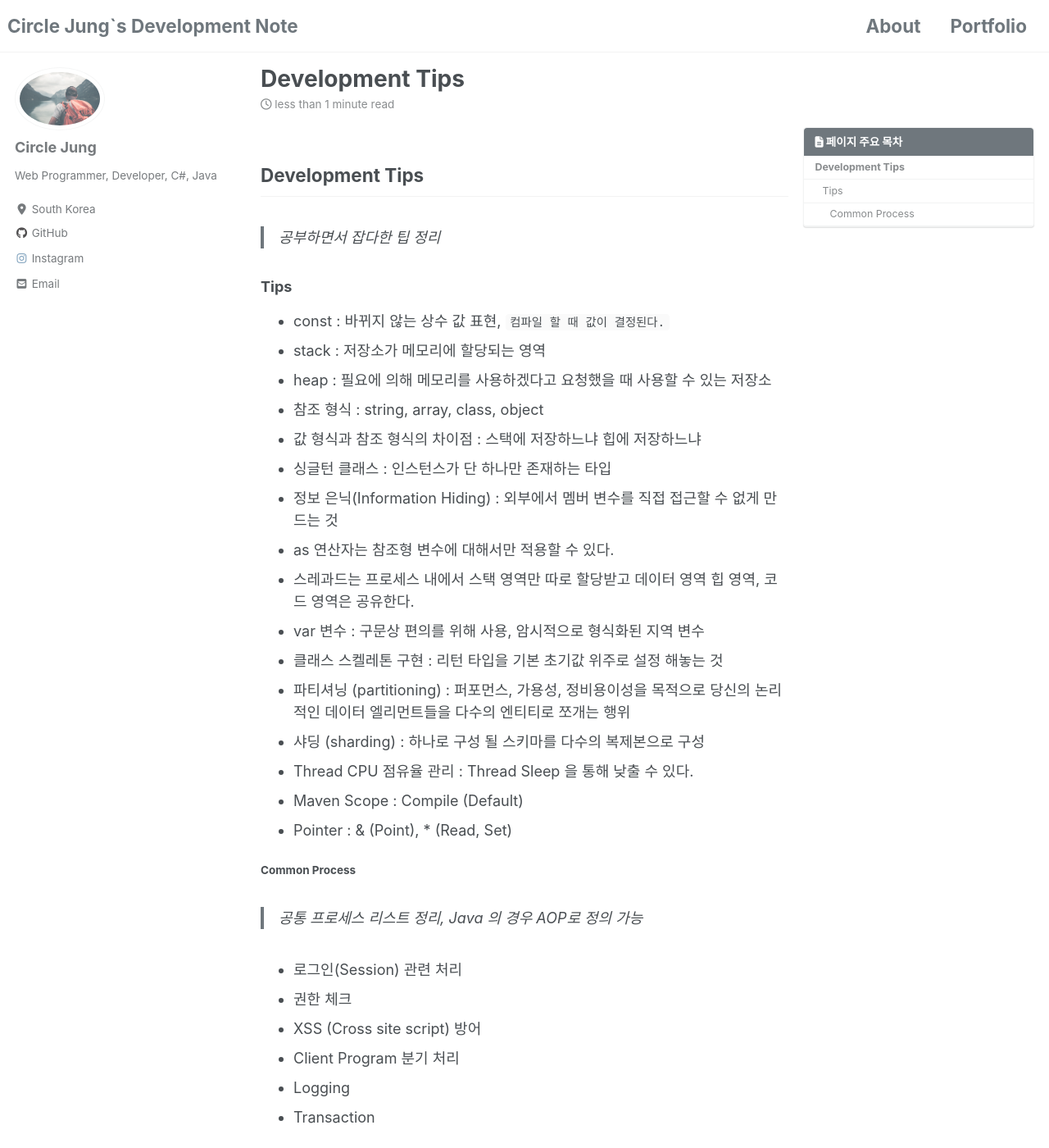
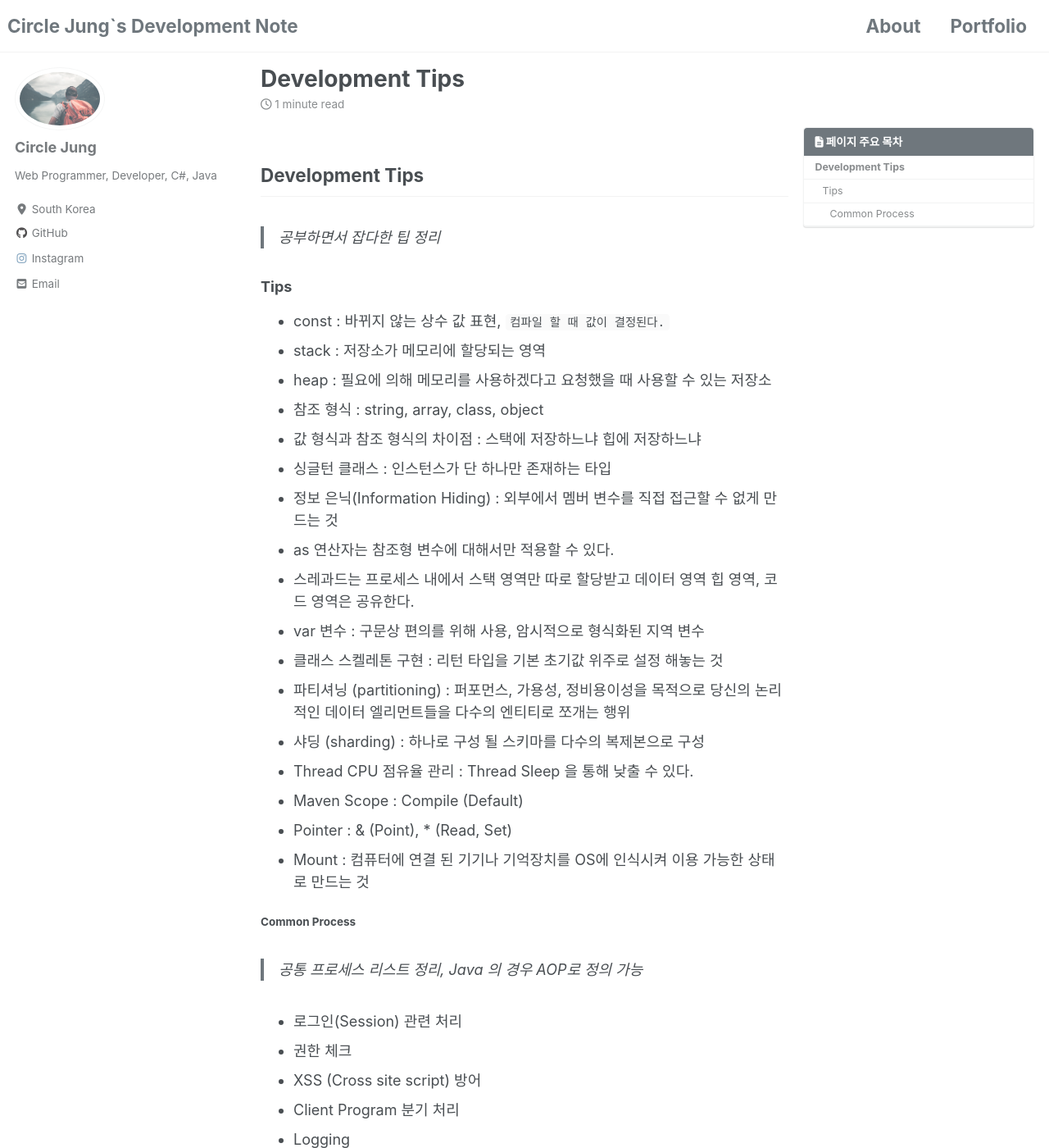
Before and after one commit to jwh0124/jwh0124.github.io, a Jekyll site: the page built from _posts/2020-05-09-development_tip.md, in a window 1280 px wide and 1400 px high. Shown: the whole window at 82% size. Built offline with Jekyll 4.4.1, drawn with Linux system fonts in a browser that asks for light colours; cached includes are drawn as plain includes; nearby versions of some CDN libraries; comment, search, counter and statistics services are not loaded.

Commit message:
+ add tips

```diff
--- a/_posts/2020-05-09-development_tip.md
+++ b/_posts/2020-05-09-development_tip.md
@@ -35,6 +35,7 @@ last_modified_at: 2020-05-09T21:10:00+09:00
 * Thread CPU 점유율 관리 : Thread Sleep 을 통해 낮출 수 있다.
 * Maven Scope : Compile (Default)
 * Pointer : & (Point), * (Read, Set)
+* Mount : 컴퓨터에 연결 된 기기나 기억장치를 OS에 인식시켜 이용 가능한 상태로 만드는 것
 
 #### Common Process ####
 
```
